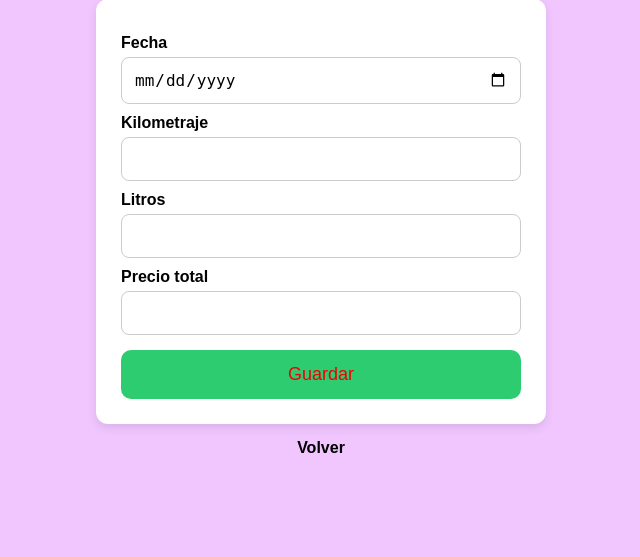
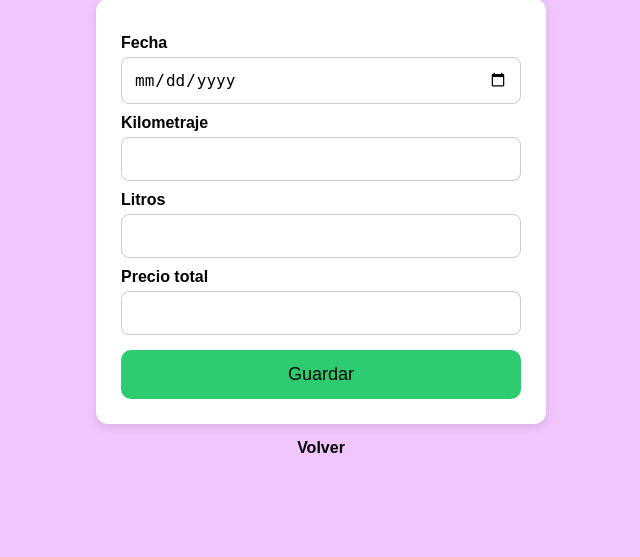
Before and after one commit to Arkaware/Moto-Control-Pro, a Flask app: page /gasolina in a window 1280 px wide. Shown: the part 89-646 px from the top of the page, without its empty margins (319-959 px from the left). Run offline with Flask 3, Linux system fonts and the light colour scheme.

Commit message:
color de btn

```diff
--- a/static/style.css
+++ b/static/style.css
@@ -40,7 +40,7 @@ padding:14px;
 margin-top:15px;
 background:#2ecc71;
 border:none;
-color:rgb(240, 0, 0);
+color:rgb(0, 0, 0);
 font-size:18px;
 border-radius:10px;
 cursor:pointer;
```
